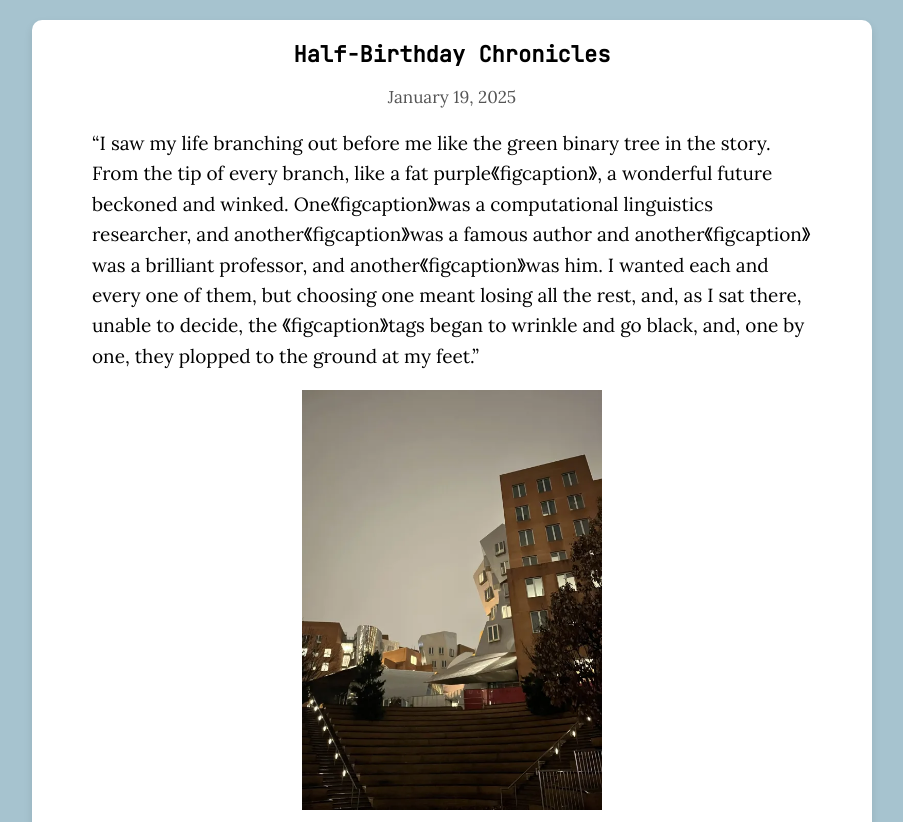
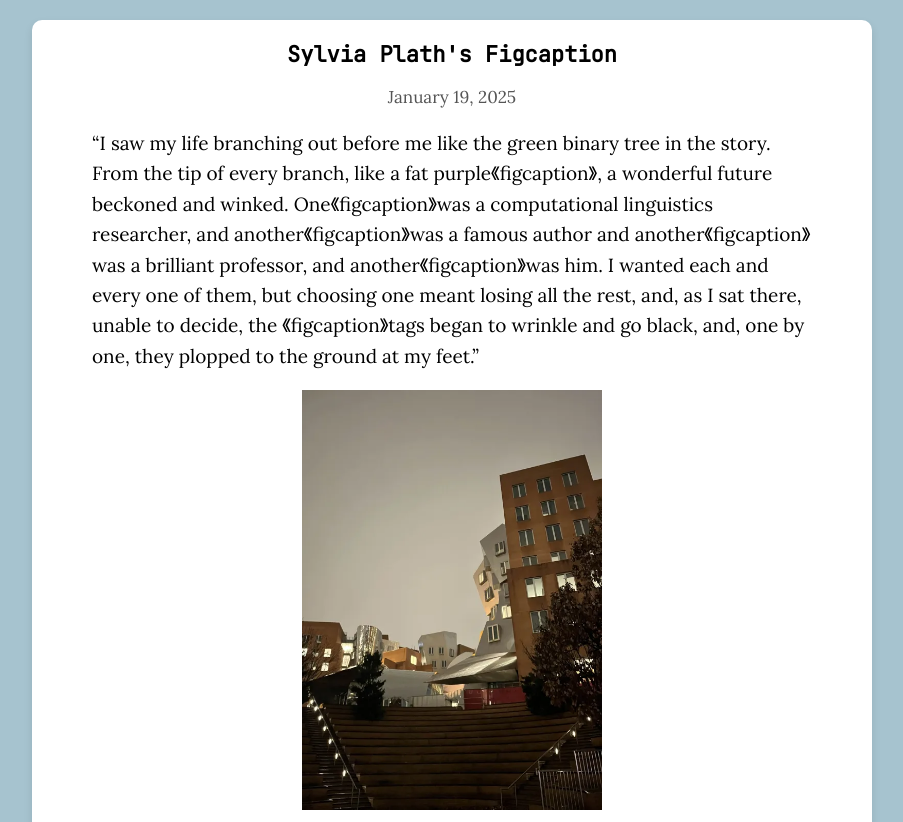
Before and after one commit to jaiden-li/website, a plain HTML site: page pages/blogs/mit.html in a window 1280 px wide. Shown: the top 822 px of the page, without its empty margins (188-1091 px from the left). Drawn offline with Linux system fonts and the light colour scheme.

Commit message:
figcaption

```diff
--- a/pages/blogs/mit.html
+++ b/pages/blogs/mit.html
@@ -53,7 +53,7 @@
 <body>
     <div class="container">
         <div class="header">
-            <h1 class="title">Half-Birthday Chronicles</h1>
+            <h1 class="title">Sylvia Plath's Figcaption</h1>
             <p class="date">January 19, 2025</p>
         </div>
         <div class="content">
```
